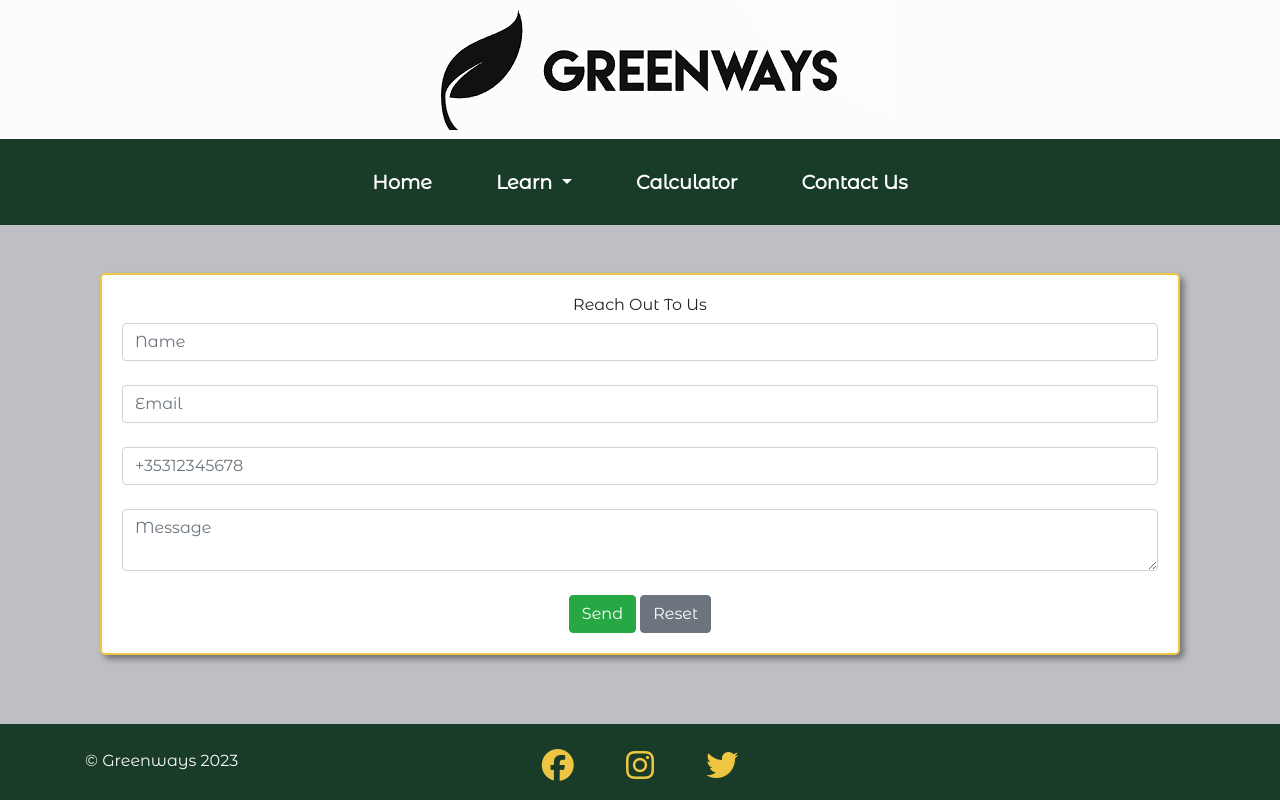
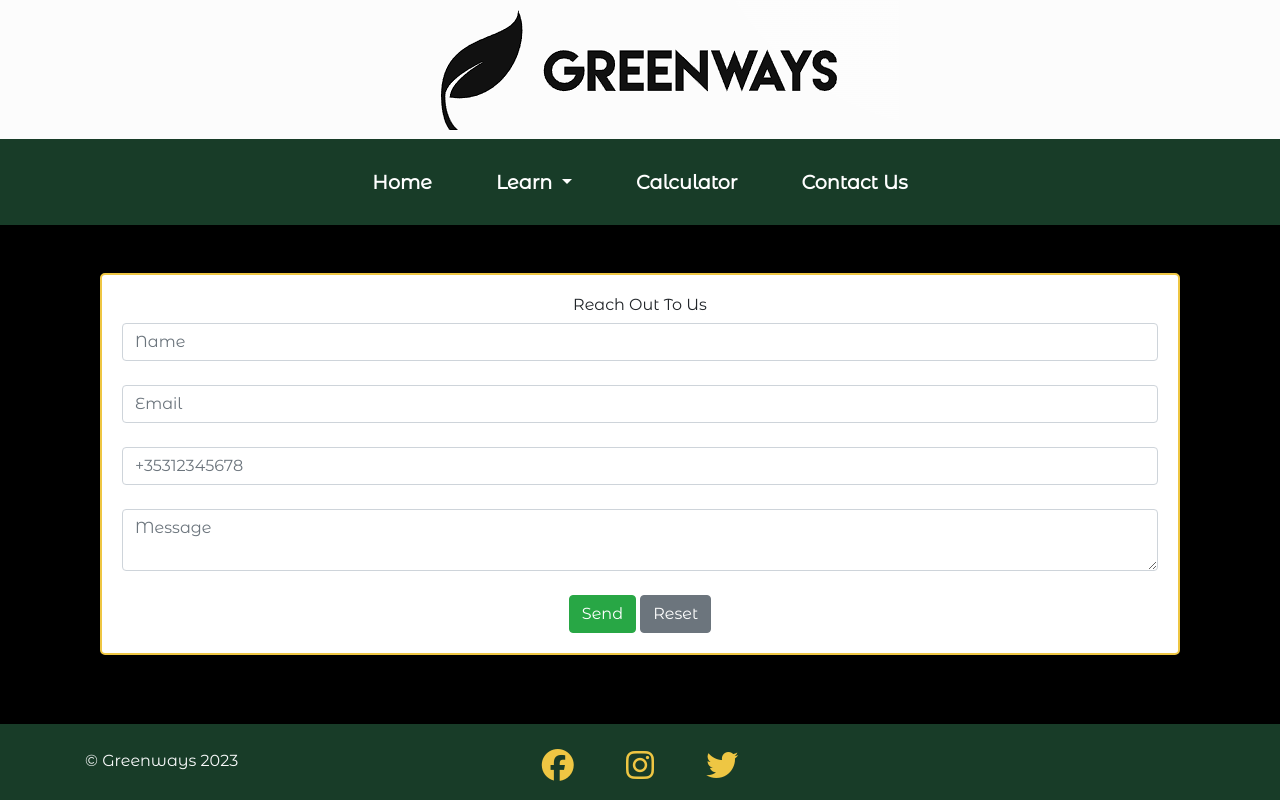
Before and after one commit to Dipchand20/Python_application, a Django app: page /contact/ in a window 1280 px wide. Run offline with Django 3.2, Linux system fonts and the light colour scheme; some libraries are stand-ins or nearby versions.

Commit message:
Update style.css

```diff
--- a/static/css/style.css
+++ b/static/css/style.css
@@ -2,7 +2,7 @@
 
 body {
   margin: 0;
-  background-color: #bebfc4;
+  background-color: #000000;
   padding: 0;
   font-family: "Montserrat Alternates", sans-serif;
   min-height: 100vh; /* Ensure the body takes at least the viewport height */
```
